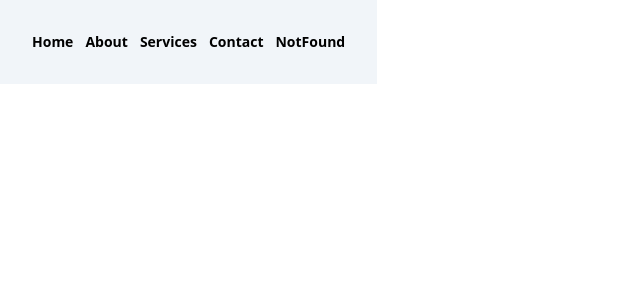
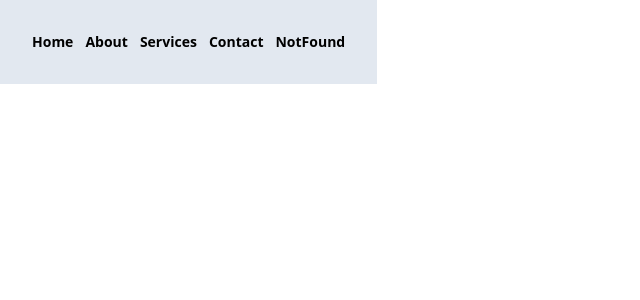
Before and after one commit to moudud-hoq/react-router, a React (Vite) app: page / in a window 1280 px wide. Shown: the top 300 px of the page, without its empty margins (0-640 px from the left). Built offline with nearby package versions, Linux system fonts and the light colour scheme.

Commit message:
Succesfully added by hidden option

```diff
--- a/src/Components/NavBar/NavBar.jsx
+++ b/src/Components/NavBar/NavBar.jsx
@@ -19,7 +19,7 @@ const NavBar = () => {
       </div>
       <ul
         className={`md:flex absolute ${open ? "" : "hidden"} duration-1000
-        gap-3 justify-center p-8 bg-slate-100 font-semibold text-sm`}
+        gap-3 justify-center p-8 bg-slate-200 font-semibold text-sm`}
       >
         {routes.map((route) => (
           <Link key={route.id} route={route}></Link>
```
